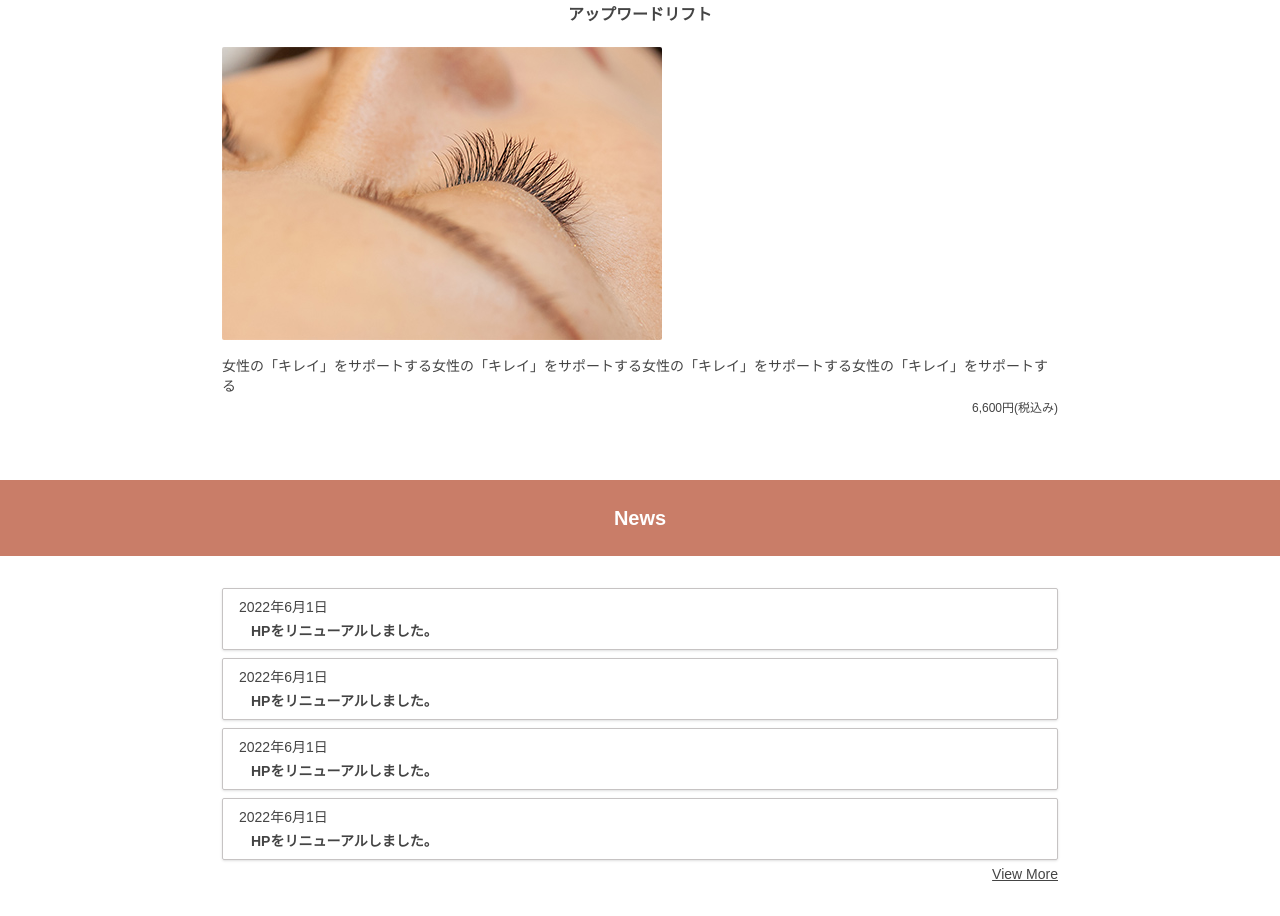
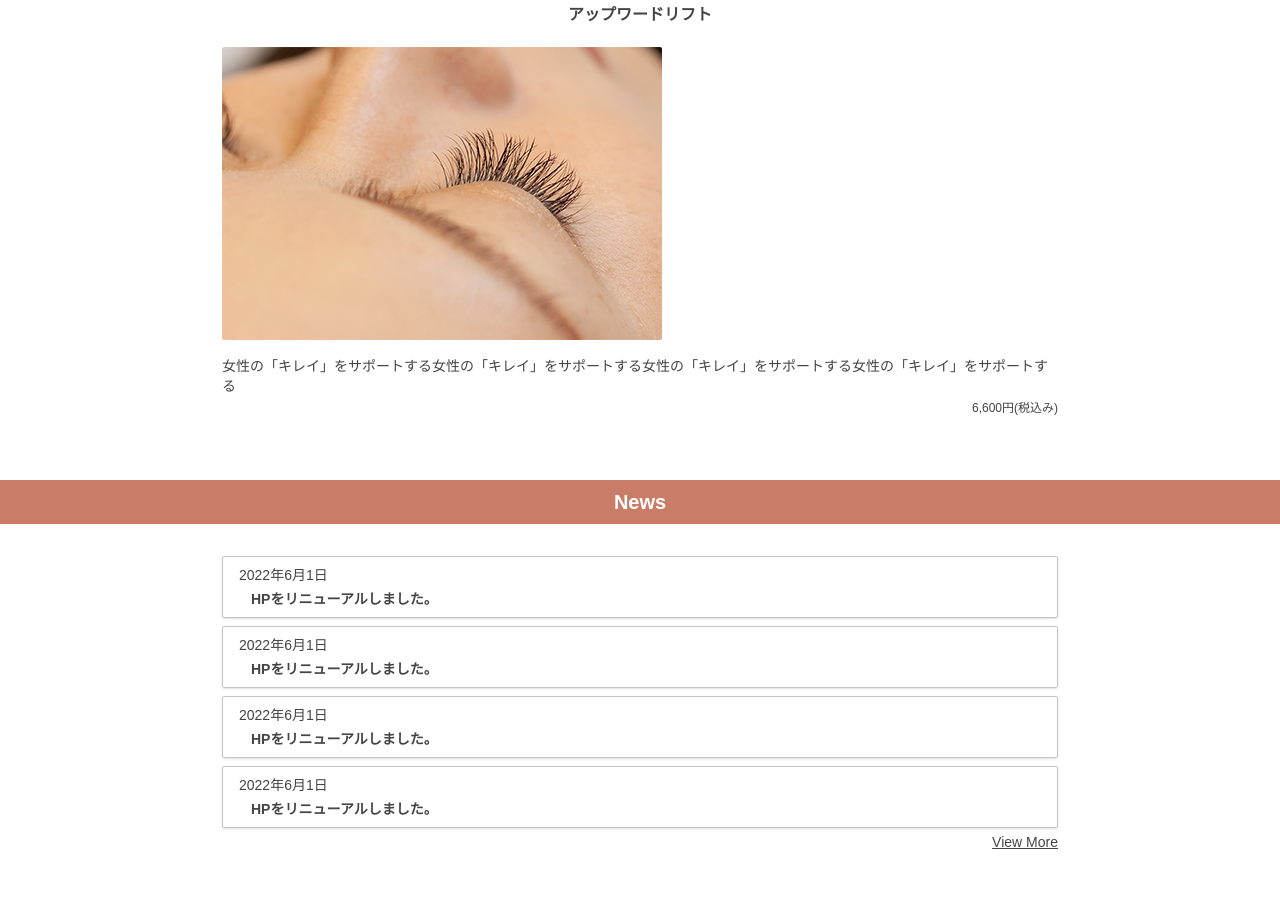
Before and after one commit to nyny-sugar/Msalon, a website: page index.html in a window 1280 px wide. Shown: the part 2470-3386 px from the top of the page. After the commit the page ends 3354 px from the top, so only its background shows below. Drawn offline with Linux system fonts and the light colour scheme.

Commit message:
news-title:py修正

```diff
--- a/index.html
+++ b/index.html
@@ -264,7 +264,7 @@
     </div>
     <div class="mt-8">
       <div class="bg-main">
-        <h2 class="text-white text-xl font-bold text-center py-6">News</h2>
+        <h2 class="text-white text-xl font-bold text-center py-2">News</h2>
       </div>
       <div class="container mx-auto p-8">
         <div>
@@ -298,6 +298,7 @@
         </a>
       </div>
     </div>
+    <div></div>
   </body>
 
   <script>
```
Also changed, not shown: css/styles_dist.css.
